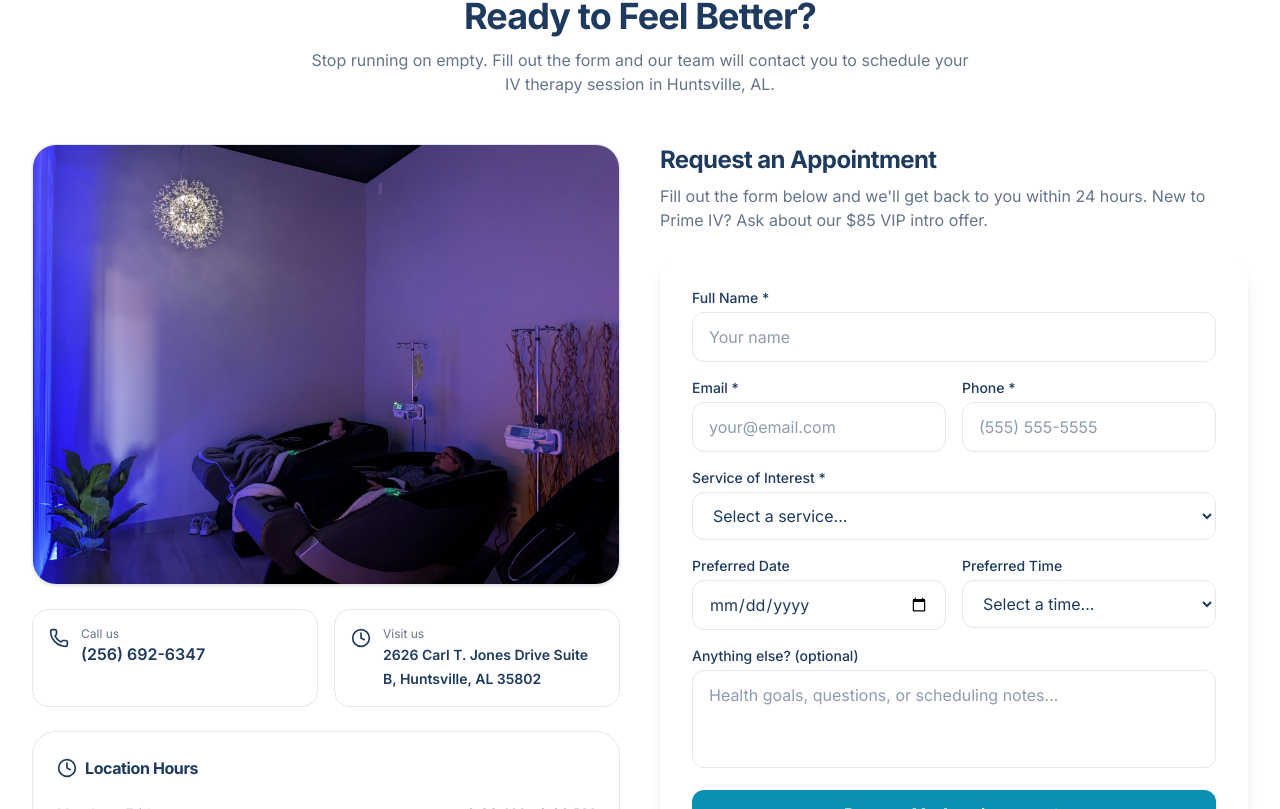
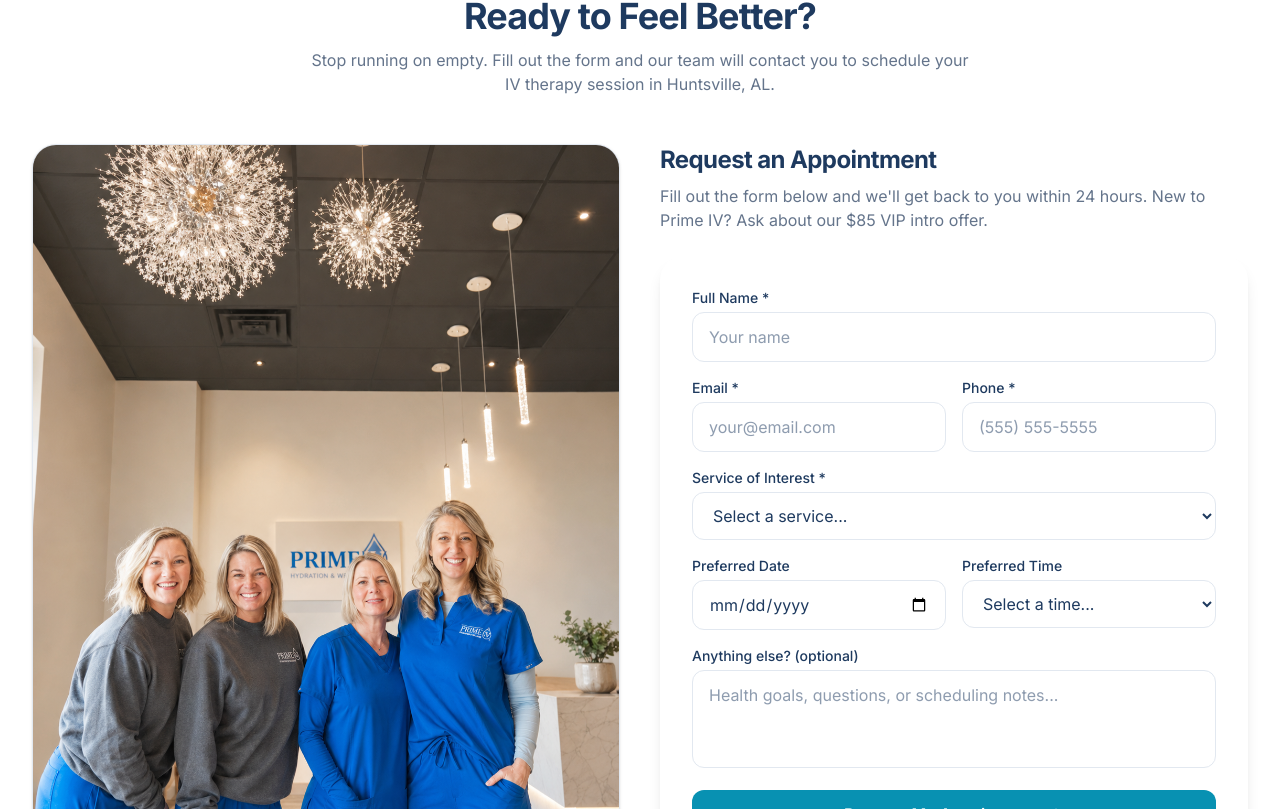
Before and after one commit to VandalsSmile/pivjv, a Next.js app: page /book in a window 1280 px wide. Shown: the part 2331-3140 px from the top of the page. Built offline with nearby package versions, Linux system fonts and the light colour scheme.

Commit message:
feat: update book page image and aspect ratio
Updated image and alt text for better representation of team. Changed aspect ratio for improved layout.

```diff
--- a/app/book/page.tsx
+++ b/app/book/page.tsx
@@ -257,10 +257,10 @@ export default function BookPage() {
 
           <div className="grid lg:grid-cols-2 gap-10 items-start">
             <div className="space-y-6">
-              <div className="relative rounded-2xl overflow-hidden shadow-sm border border-border aspect-[4/3]">
+              <div className="relative rounded-2xl overflow-hidden shadow-sm border border-border aspect-[4/5]">
                 <Image
-                  src="/images/vip-spa-lounge.jpg"
-                  alt="Prime IV Hydration & Wellness lounge in Huntsville, AL"
+                  src="/images/prime-iv-team.png"
+                  alt="The Prime IV Hydration & Wellness team in the Huntsville, AL clinic"
                   fill
                   className="object-cover"
                   sizes="(max-width: 1024px) 100vw, 50vw"
```
Also changed, not shown: public/images/prime-iv-team.png (added).
